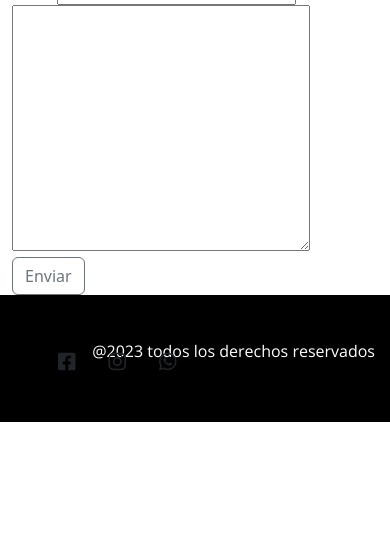
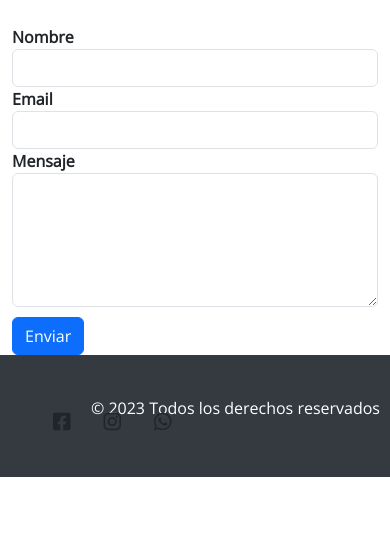
Before and after one commit to WilmerEgonzalez/PFGonzalez, a website: page pages/contacto.html in a window 390 px wide. Shown: the part 302-844 px from the top of the page. Drawn offline with nearby package versions, Linux system fonts and the light colour scheme.

Commit message:
PFGonzalez

```diff
--- a/pages/contacto.html
+++ b/pages/contacto.html
@@ -2,16 +2,46 @@
 <html lang="en">
 <head>
     <meta charset="UTF-8">
-    <meta http-equiv="X-UA-Compatible" content="IE=edge">
     <meta name="viewport" content="width=device-width, initial-scale=1.0">
     <link href="https://cdn.jsdelivr.net/npm/bootstrap@5.3.0-alpha3/dist/css/bootstrap.min.css" rel="stylesheet"
         integrity="sha384-KK94CHFLLe+nY2dmCWGMq91rCGa5gtU4mk92HdvYe+M/SXH301p5ILy+dN9+nJOZ" crossorigin="anonymous">
-    <link rel="preconnect" href="https://fonts.googleapis.com">
-    <link rel="preconnect" href="https://fonts.gstatic.com" crossorigin>
     <link href="https://fonts.googleapis.com/css2?family=Open+Sans:wght@300;400&display=swap" rel="stylesheet">
     <link rel="stylesheet" href="https://cdnjs.cloudflare.com/ajax/libs/font-awesome/6.2.1/css/all.min.css">
     <link rel="stylesheet" href="../css/style.css">
-    <title>Document</title>
+    <title>Contacto</title>
+    <style>
+        /* Agrega estilos personalizados aquí */
+        body {
+            font-family: 'Open Sans', sans-serif;
+        }
+        .navbar {
+            background-color: #343a40; /* Cambia el color de fondo de la barra de navegación */
+        }
+        .navbar-brand img {
+            width: 50px; /* Ajusta el ancho de la imagen del logotipo */
+        }
+        .container {
+            margin-top: 20px; /* Agrega margen superior al contenido */
+        }
+        .title {
+            text-align: center; /* Centra el título "Contacto" */
+        }
+        .contact {
+            margin-top: 20px;
+        }
+        .contact label {
+            font-weight: bold; /* Hace que las etiquetas de los campos de entrada sean más visibles */
+        }
+        .btn {
+            margin-top: 10px;
+        }
+        .footer {
+            background-color: #343a40; /* Cambia el color de fondo del pie de página */
+            color: #fff; /* Cambia el color del texto del pie de página */
+            text-align: center;
+            padding: 10px;
+        }
+    </style>
 </head>
 <body>
     <header class="header">
@@ -53,19 +83,20 @@
         <div class="title"><h1>Contacto</h1></div>
         <section class="contact">
             <form action="">
-        <div class="nombre">
-        <label for="">Nombre</label>
-        <input type="text">
+                <div class="form-group">
+                    <label for="nombre">Nombre</label>
+                    <input type="text" class="form-control" id="nombre">
                 </div>
-      <div class="email">
-        <label for="">Email</label>
-        <input type="email" name="" id="">
+                <div class="form-group">
+                    <label for="email">Email</label>
+                    <input type="email" class="form-control" id="email">
                 </div>
-    <div class="square text">
-        <textarea name="" id="" cols="30" rows="10"></textarea>
+                <div class="form-group">
+                    <label for="mensaje">Mensaje</label>
+                    <textarea class="form-control" id="mensaje" rows="5"></textarea>
                 </div>
-    <div class="send bottom">
-        <button type="button" class="btn btn-outline-secondary">Enviar</button>
+                <div class="form-group">
+                    <button type="submit" class="btn btn-primary">Enviar</button>
                 </div>
             </form>
         </section>
@@ -79,9 +110,8 @@
               </div>
         </div>
         <div class="derechos">
-        <p>@2023 todos los derechos reservados</p>
+            <p>&copy; 2023 Todos los derechos reservados</p>
         </div>
-    </section>
     </footer>
     <script src="https://cdn.jsdelivr.net/npm/bootstrap@5.3.0-alpha3/dist/js/bootstrap.bundle.min.js"
     integrity="sha384-ENjdO4Dr2bkBIFxQpeoTz1HIcje39Wm4jDKdf19U8gI4ddQ3GYNS7NTKfAdVQSZe"
--- a/scss/layout/_mediaqueries.scss
+++ b/scss/layout/_mediaqueries.scss
@@ -15,9 +15,6 @@
 }
 
 @media only screen and (max-width:576px){
-    .navbar{
-        display: flex;
-        flex-wrap: nowrap;;
         .navbar-brand img {
             width: 150px;
             height: 150px;
@@ -31,9 +28,23 @@
             color: $mainColor;
             text-transform: uppercase;
             font-family: 'Open Sans', sans-serif;
-            margin: 10px;
-            padding: 15px;
+            font-size: 15px;
         }
     }
-
-}
+    @media only screen and (max-width: 320px) {
+        .navbar .navbar-brand img {
+          width: 150px;
+          height: 150px;
+          padding: 15px;
+          border-radius: 90%;
+          object-fit: cover;
+          justify-content: center;
+        }
+        .navbar .nav-item {
+          text-decoration: none;
+          color: white;
+          text-transform: uppercase;
+          font-family: "Open Sans", sans-serif;
+          font-size: 15px;
+        }
+      }
```
Also changed, not shown: index.html (+1 -1 lines), pages/accesorios.html (+2 -2 lines), pages/consolas.html (+1 -1 lines), pages/juegos.html (+1 -1 lines), pages/quienes-somos.html (+1 -1 lines), css/style.css, scss/style.css, 2 other files. Lines whose indentation alone changed are shown as unchanged.
